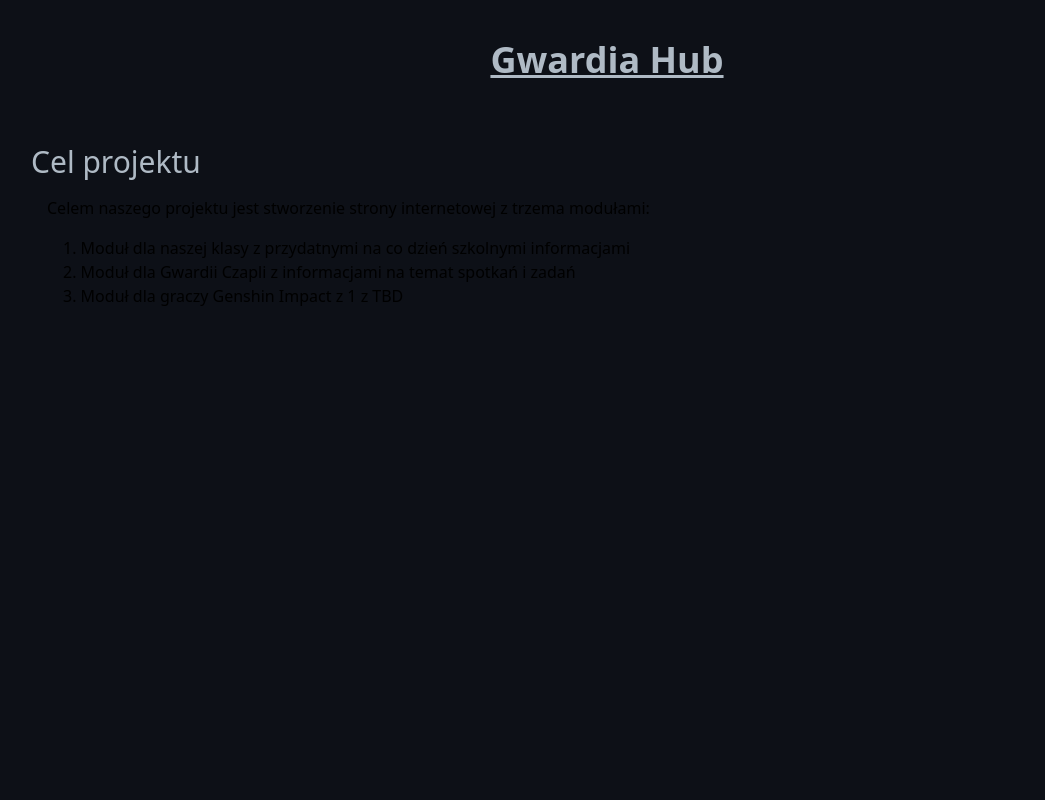
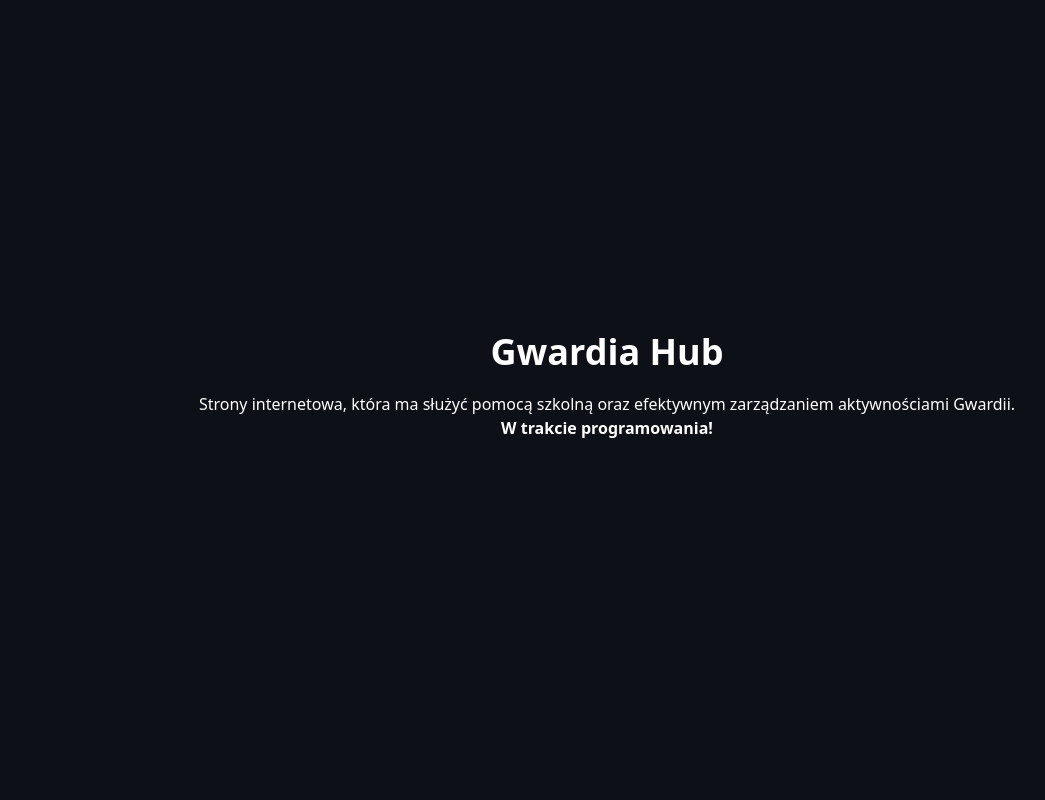
Before and after one commit to Gwardia-Czapli/GwardiaHub, a Django app: page / in a window 1280 px wide. Shown: the whole page, without its empty margins (33-1078 px from the left). Run offline with Django 5.2, Linux system fonts and the light colour scheme; some libraries are stand-ins or nearby versions.

Commit message:
Changed design for centered, less descriptive and prettier

```diff
--- a/core/templates/core/index.html
+++ b/core/templates/core/index.html
@@ -3,16 +3,16 @@
 {% block title %}Strona Główna{% endblock %}
 
 {% block content %}
-    <div class="flex flex-col flex-nowrap items-start">
-        <h1 class="text-4xl text-header_text font-bold underline mt-10 mb-16 self-center">Gwardia Hub</h1>
-        <div class="flex flex-col flex-nowrap items-start ml-20">
-            <h2 class="text-3xl text-header_text -ml-4">Cel projektu</h2>
-            <p class="text-baseline mt-4">Celem naszego projektu jest stworzenie strony internetowej z trzema modułami:</p>
-            <ol class="text-baseline mt-4 ml-4 list-decimal list-inside">
-                <li>Moduł dla naszej klasy z przydatnymi na co dzień szkolnymi informacjami</li>
-                <li>Moduł dla Gwardii Czapli z informacjami na temat spotkań i zadań</li>
-                <li>Moduł dla graczy Genshin Impact z 1 z TBD</li>
-            </ol>
+    <div class="flex items-center justify-center h-screen text-white">
+        <div class="text-center">
+            <h1 class="text-4xl text-white font-bold my-5">Gwardia Hub</h1>
+            <span>Strony internetowa, która ma służyć pomocą szkolną oraz efektywnym zarządzaniem aktywnościami Gwardii.</span><br/>
+            <span class="font-bold">W trakcie programowania!</span>
+            <br><br>
+            <div class="items-center">
+                <a href="https://example.com" class="hover:text-blue-700 text-gray-400 transition-colors duration-300"><i class="fa-brands fa-github fa-3x mr-5"></i></a>
+                <a href="https://example.com" class="hover:text-blue-500 text-gray-400 transition-colors duration-300"><i class="fa-brands fa-discord fa-3x"></i></a>
+            </div>
         </div>
     </div>
 {% endblock %}
```
